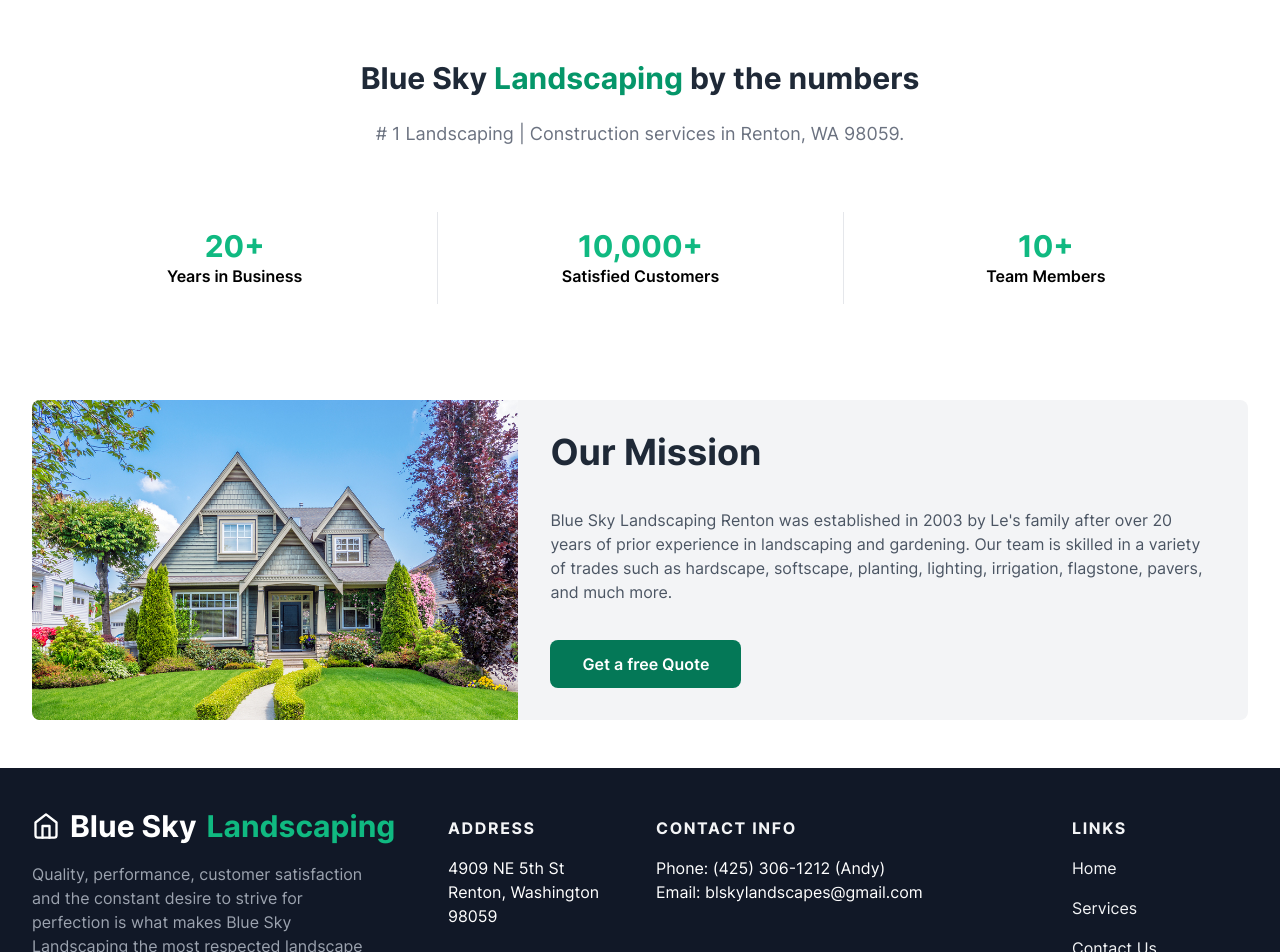
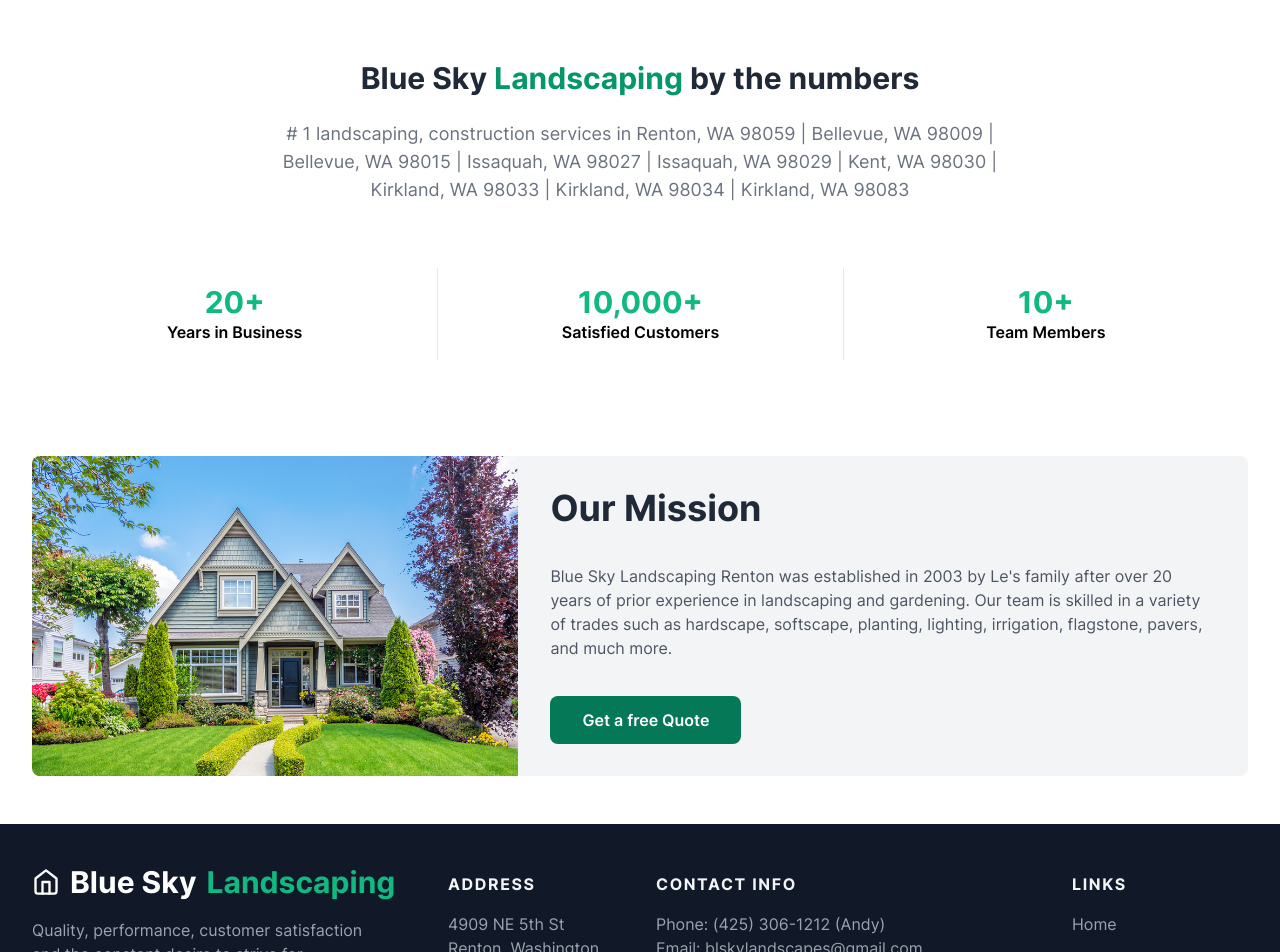
Before and after one commit to banhaclong20/blueskylandscaping, a Next.js app: page / in a window 1280 px wide. Shown: the part 1380-2332 px from the top of the page. Built offline with nearby package versions, Linux system fonts and the light colour scheme.

Commit message:
updated links/styling

```diff
--- a/next-sitemap.js
+++ b/next-sitemap.js
@@ -1,5 +1,5 @@
 module.exports = {
-  siteUrl: 'https://tsnext-tw.thcl.dev/',
+  siteUrl: 'https://blueskylandscaping.info/',
   generateRobotsTxt: true,
   robotsTxtOptions: {
     policies: [{ userAgent: '*', allow: '/' }],
--- a/package.json
+++ b/package.json
@@ -49,11 +49,7 @@
   },
   "lint-staged": {
     "src/**/*.{js,jsx,ts,tsx,}": [
-      "eslint --max-warnings=0",
-      "prettier -w"
-    ],
-    "src/**/*.{json,css,scss,md}": [
-      "prettier -w"
+      "eslint --max-warnings=0"
     ]
   }
 }
--- a/src/components/layout/Footer.tsx
+++ b/src/components/layout/Footer.tsx
@@ -65,7 +65,7 @@
             Address
           </div>
 
-          <section className='text-white'>
+          <section className='text-gray-400'>
             <p>4909 NE 5th St</p>
             <p>Renton, Washington 98059</p>
           </section>
@@ -76,7 +76,7 @@
             Contact Info
           </div>
 
-          <section className='text-white'>
+          <section className='text-gray-400'>
             <p>Phone: (425) 306-1212 (Andy)</p>
             <p>Email: blskylandscapes@gmail.com</p>
           </section>
@@ -89,17 +89,17 @@
 
           <nav className='flex flex-col gap-4'>
             <Link href='/'>
-              <a className='text-gray-100 transition duration-100 hover:text-green-500 active:text-green-600'>
+              <a className='text-gray-400 transition duration-100 hover:text-green-500 active:text-green-600'>
                 Home
               </a>
             </Link>
             <Link href='/services'>
-              <a className='text-gray-100 transition duration-100 hover:text-green-500 active:text-green-600'>
+              <a className='text-gray-400 transition duration-100 hover:text-green-500 active:text-green-600'>
                 Services
               </a>
             </Link>
             <Link href='/contact-us'>
-              <a className='text-gray-100 transition duration-100 hover:text-green-500 active:text-green-600'>
+              <a className='text-gray-400 transition duration-100 hover:text-green-500 active:text-green-600'>
                 Contact Us
               </a>
             </Link>
--- a/src/pages/index.tsx
+++ b/src/pages/index.tsx
@@ -58,10 +58,8 @@
             </h2>
 
             <div className='grid grid-cols-1 gap-4 mb-4 sm:grid-cols-2 md:grid-cols-3 md:gap-6 xl:gap-8 md:mb-8'>
-              <a
-                href='#'
-                className='relative flex items-end h-48 overflow-hidden bg-gray-100 rounded-lg shadow-lg group md:h-80'
-              >
+              <Link href='/services'>
+                <a className='relative flex items-end h-48 overflow-hidden bg-gray-100 rounded-lg shadow-lg group md:h-80'>
                   <Image
                     src={yardCleanup}
                     alt='Best Yard Clean Up in Renton, WA 98059'
@@ -74,11 +72,9 @@
                     Yard Clean Up
                   </span>
                 </a>
-
-              <a
-                href='#'
-                className='relative flex items-end h-48 overflow-hidden bg-gray-100 rounded-lg shadow-lg group md:h-80'
-              >
+              </Link>
+              <Link href='/services'>
+                <a className='relative flex items-end h-48 overflow-hidden bg-gray-100 rounded-lg shadow-lg group md:h-80'>
                   <Image
                     src={landscapingHardscapeConstruction}
                     alt='Best Landscaping Hardscape Construction in Renton, WA 98059'
@@ -91,11 +87,9 @@
                     Landscaping Hardscape Construction
                   </span>
                 </a>
-
-              <a
-                href='#'
-                className='relative flex items-end h-48 overflow-hidden bg-gray-100 rounded-lg shadow-lg group md:h-80'
-              >
+              </Link>
+              <Link href='/services'>
+                <a className='relative flex items-end h-48 overflow-hidden bg-gray-100 rounded-lg shadow-lg group md:h-80'>
                   <Image
                     src={yardMaintenance}
                     alt='Best Yard Maintenance in Renton, WA 98059'
@@ -108,6 +102,7 @@
                     Maintenance
                   </span>
                 </a>
+              </Link>
             </div>
 
             <div className='flex items-start justify-between gap-8 sm:items-center'>
@@ -136,7 +131,10 @@
               </h2>
 
               <p className='max-w-screen-md mx-auto text-center text-gray-500 md:text-lg'>
-                # 1 Landscaping | Construction services in Renton, WA 98059.
+                # 1 landscaping, construction services in Renton, WA 98059 |
+                Bellevue, WA 98009 | Bellevue, WA 98015 | Issaquah, WA 98027 |
+                Issaquah, WA 98029 | Kent, WA 98030 | Kirkland, WA 98033 |
+                Kirkland, WA 98034 | Kirkland, WA 98083
               </p>
             </div>
 
--- a/src/pages/services.tsx
+++ b/src/pages/services.tsx
@@ -269,7 +269,7 @@
       </div>
 
       <div className='text-gray-600 body-font max-w-screen-xl px-4 md:px-8 mx-auto'>
-        <div className='container px-5 py-24 mx-auto'>
+        <div className='px-5 py-24 mx-auto'>
           <div className='flex flex-wrap w-full mb-5'>
             <div className='lg:w-1/2 w-full mb-6 lg:mb-0'>
               <h1 className='sm:text-3xl text-2xl font-medium title-font mb-2 text-gray-900'>
@@ -285,7 +285,7 @@
           </div>
 
           <div className='bg-white py-6 sm:py-8 lg:py-12'>
-            <div className='max-w-screen-2xl px-4 md:px-8 mx-auto'>
+            <div className='mx-auto'>
               <div className='grid sm:grid-cols-2 lg:grid-cols-3 xl:grid-cols-3 gap-4 md:gap-6 xl:gap-8'>
                 <div className='flex flex-col bg-white border rounded-lg overflow-hidden'>
                   <div className='group h-48 md:h-64 block bg-gray-100 overflow-hidden relative'>
```
Lines whose indentation alone changed are shown as unchanged.
